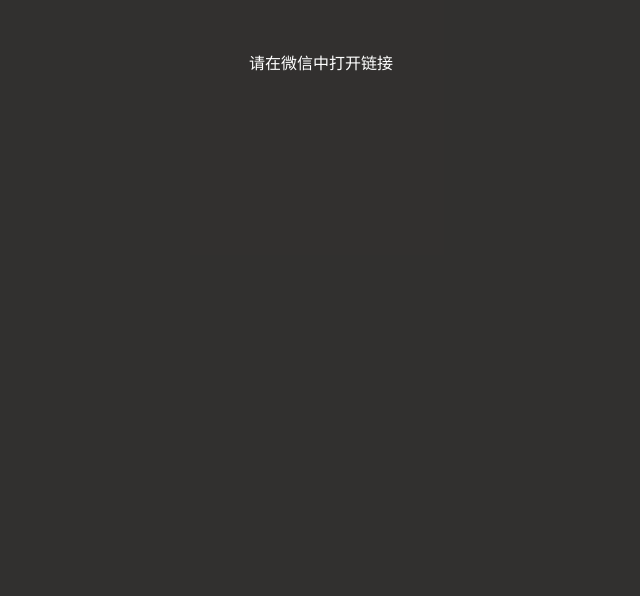
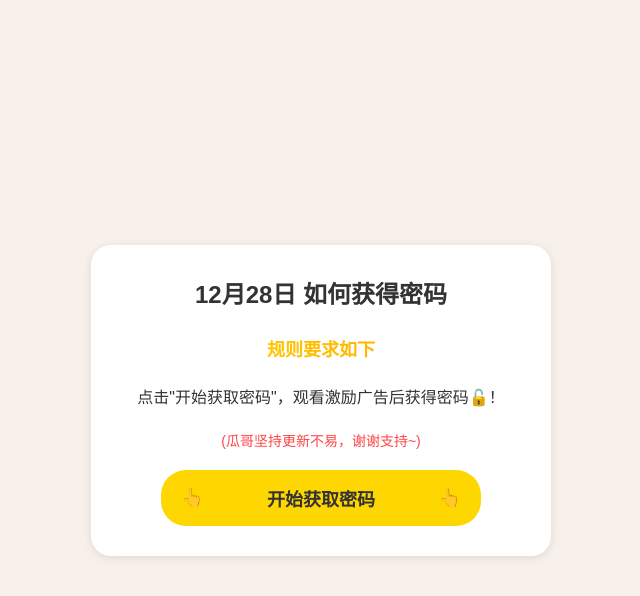
Before and after one commit to 331872554/vip, a plain HTML site: page password.html in a window 1280 px wide. Shown: the whole page, without its empty margins (319-959 px from the left). Drawn offline with Linux system fonts and the light colour scheme.

Commit message:
Update password.html

```diff
--- a/password.html
+++ b/password.html
@@ -3,13 +3,13 @@
 <head>
     <meta charset="UTF-8">
     <meta name="viewport" content="width=device-width, initial-scale=1.0, maximum-scale=1.0, user-scalable=no">
-    <title>访问密码</title>
+    <title>获取密码</title>
     <style>
         body {
             font-family: Arial, sans-serif;
             margin: 0;
             min-height: 100vh;
-            background-color: #f8f0ea;  /* 米色背景 */
+            background-color: #f8f0ea;
             display: flex;
             justify-content: center;
             align-items: center;
@@ -24,129 +24,88 @@
             box-shadow: 0 2px 10px rgba(0, 0, 0, 0.1);
             text-align: center;
             margin: 20px;
+            display: flex;
+            flex-direction: column;
+            align-items: center;
+            gap: 20px;
         }
 
         .title {
             font-size: 24px;
             font-weight: bold;
-            margin-bottom: 30px;
+            color: #333;
+            width: 100%;
         }
 
         .unlock-rules {
             font-size: 18px;
-            color: #333;
-            margin-bottom: 15px;
             font-weight: bold;
+            width: 100%;
             background: linear-gradient(to right, #ffd700, #ffa500);
             -webkit-background-clip: text;
             -webkit-text-fill-color: transparent;
+            padding: 5px 0;
         }
 
         .description {
             font-size: 16px;
             color: #333;
-            margin-bottom: 20px;
             line-height: 1.5;
+            width: 100%;
         }
 
         .note {
             color: #ff4444;
             font-size: 14px;
-            margin: 20px 0;
+            width: 100%;
         }
 
         .btn {
-            display: inline-block;
+            display: inline-flex;
             width: 80%;
             padding: 15px;
             background-color: #ffd700;
             color: #333;
-            text-decoration: none;
             border: none;
             border-radius: 25px;
             font-size: 18px;
             font-weight: bold;
             cursor: pointer;
-            transition: all 0.3s ease;
             position: relative;
+            justify-content: center;
+            align-items: center;
         }
 
         .btn::before, .btn::after {
             content: "👆";
             position: absolute;
-            top: 50%;
-            transform: translateY(-50%);
         }
 
-        .btn::before {
-            left: 20px;
-        }
-
-        .btn::after {
-            right: 20px;
-        }
-
-        #wechat-tip {
-            display: none;
-            position: fixed;
-            top: 0;
-            left: 0;
-            width: 100%;
-            height: 100%;
-            background-color: rgba(0, 0, 0, 0.8);
-            z-index: 9999;
-            text-align: center;
-            color: white;
-            font-size: 16px;
-            padding-top: 50px;
-        }
+        .btn::before { left: 20px; }
+        .btn::after { right: 20px; }
     </style>
 </head>
 <body>
-    <div id="wechat-tip">请在微信中打开链接</div>
-
     <div class="container">
-        <div class="title" id="date">12月27日 访问密码</div>
-        <div class="unlock-rules">解锁规则</div>
-        <div class="description">点击"获取密码"，观看激励广告后解锁密码🔓！</div>
-        <div class="note">(瓜哥每天坚持免费更新不易，谢谢支持~)</div>
-        <button class="btn" onclick="checkPassword()">点击获取密码</button>
+        <div class="title" id="date"></div>
+        <div class="unlock-rules">规则要求如下</div>
+        <div class="description">点击"开始获取密码"，观看激励广告后获得密码🔓！</div>
+        <div class="note">(瓜哥坚持更新不易，谢谢支持~)</div>
+        <button class="btn" onclick="checkPassword()">开始获取密码</button>
     </div>
 
     <script>
-        // 基础安全防护
-        document.addEventListener('contextmenu', e => e.preventDefault());
-        document.onkeydown = function(e) {
-            if (e.keyCode == 123) return false;
-            if (e.ctrlKey && e.shiftKey && e.keyCode == 73) return false;
-            if (e.ctrlKey && e.keyCode == 85) return false;
-        };
-
         function updateDate() {
             const now = new Date();
             const dateString = `${now.getMonth() + 1}月${now.getDate()}日`;
-            document.getElementById('date').textContent = `${dateString} 访问密码`;
+            document.getElementById('date').textContent = `${dateString} 如何获得密码`;
         }
 
         function checkPassword() {
             window.location.href = "https://www.baidu.com";
         }
 
-        // 微信环境检测
-        function isWechat() {
-            var ua = navigator.userAgent.toLowerCase();
-            return ua.match(/MicroMessenger/i) == "micromessenger";
-        }
-
-        // 页面加载时检查
-        window.onload = function() {
-            if (!isWechat()) {
-                document.getElementById('wechat-tip').style.display = 'block';
-                document.querySelector('.container').style.display = 'none';
-            }
-            updateDate();
-        }
-
+        window.onload = updateDate;
         setInterval(updateDate, 60000);
     </script>
 </body>
```
